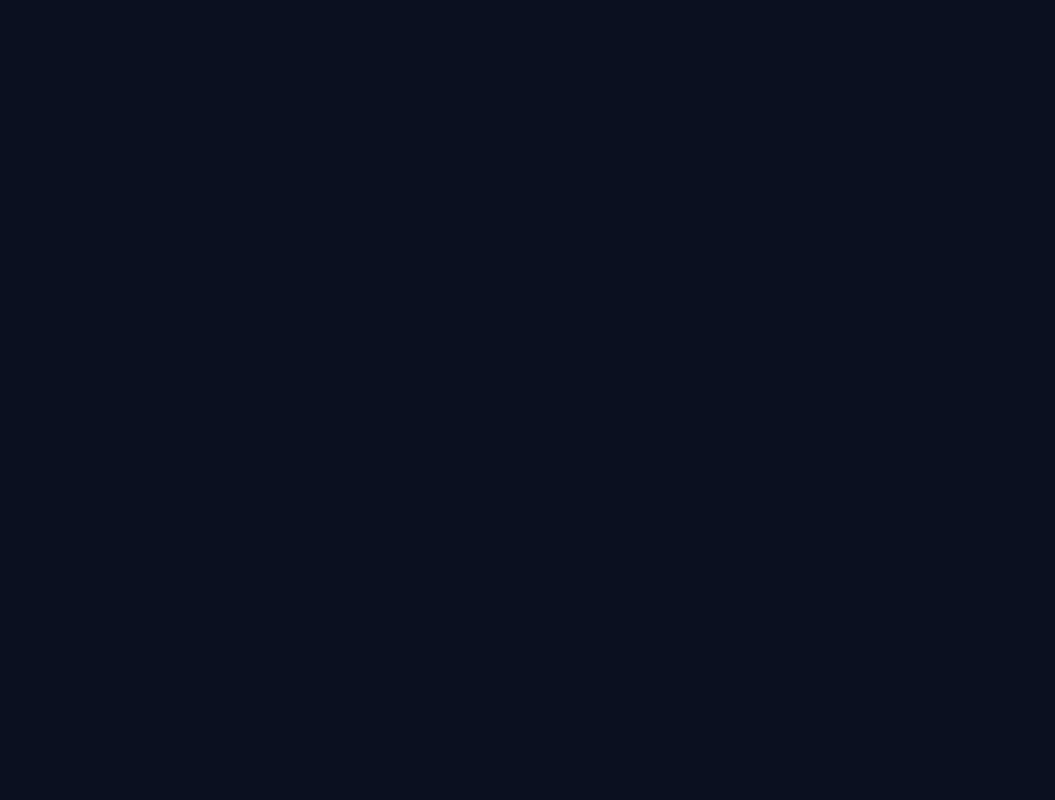
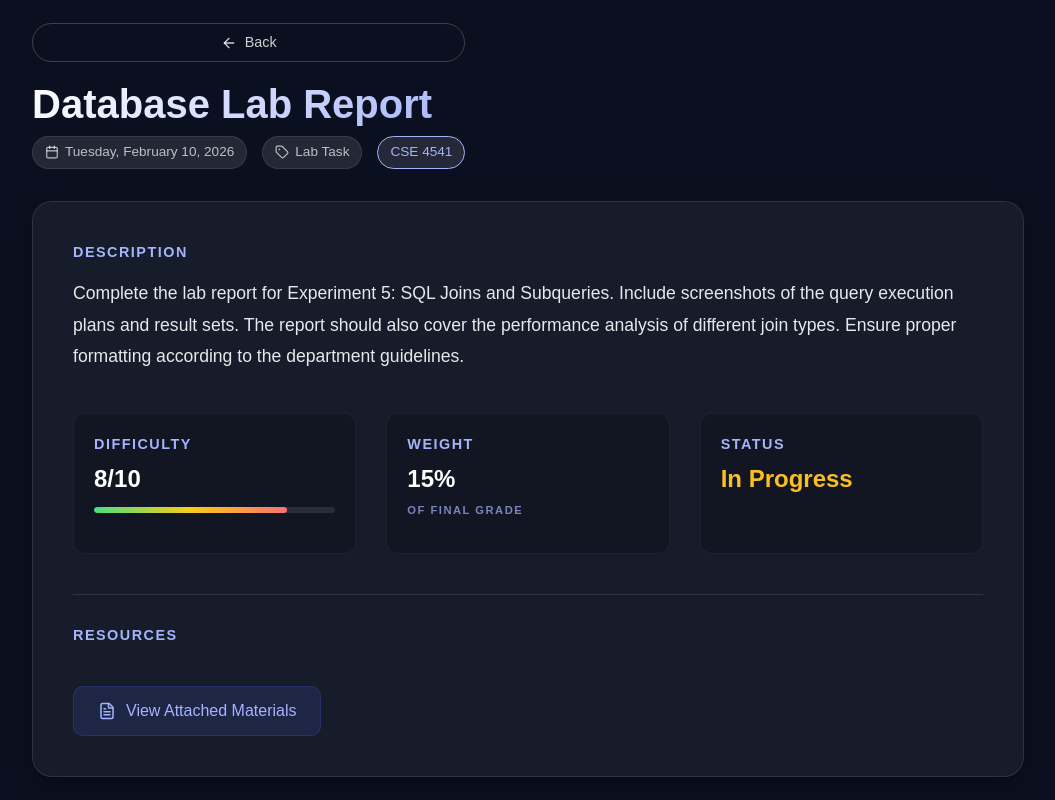
Before and after one commit to Deatrax/ProjectRPS, a React (Vite) app in the folder client/: page /tasks/1 in a window 1280 px wide. Before the commit this address had no page. Shown: the whole page, without its empty margins (112-1167 px from the left). Built offline with nearby package versions, Linux system fonts and the light colour scheme.

Commit message:
added task details

```diff
--- a/client/src/components/CourseDetails.jsx
+++ b/client/src/components/CourseDetails.jsx
@@ -1,7 +1,9 @@
 import React, { useState } from 'react';
+import { useNavigate } from 'react-router-dom';
 import './CourseDetails.css'; // Make sure your CSS file is imported here
 
 const CourseDetails = () => {
+    const navigate = useNavigate();
     // State for the active tab ('tasks' or 'materials')
     const [activeTab, setActiveTab] = useState('tasks');
 
@@ -94,9 +96,15 @@ const CourseDetails = () => {
                                 <div
                                     key={task.id}
                                     className={`list-item task-item ${task.completed ? 'is-completed' : ''}`}
-                                    onClick={() => toggleTask(task.id)}
+                                    onClick={() => navigate(`/tasks/${task.id}`)}
                                 >
-                                    <div className="custom-checkbox">
+                                    <div
+                                        className="custom-checkbox"
+                                        onClick={(e) => {
+                                            e.stopPropagation();
+                                            toggleTask(task.id);
+                                        }}
+                                    >
                                         <svg viewBox="0 0 24 24" className="check-icon">
                                             <polyline points="20 6 9 17 4 12"></polyline>
                                         </svg>
--- /dev/null
+++ b/client/src/components/TaskDetails.css
@@ -0,0 +1,164 @@
+/* Reusing styles from CourseDetails.css where possible for consistency */
+/* Basic resets and body styling */
+
+.task-details-container {
+    width: 80%;
+    max-width: 1000px;
+    margin: 0 auto;
+    text-align: center;
+    color: white;
+    font-family: 'Poppins', sans-serif;
+    animation: fadeIn 0.8s ease-out;
+}
+
+.tasks-header {
+    display: flex;
+    justify-content: space-between;
+    align-items: center;
+    margin-bottom: 2rem;
+    text-align: left;
+}
+
+.tasks-title-group {
+    display: flex;
+    flex-direction: column;
+}
+
+.tasks-title {
+    font-size: 2.5rem;
+    font-weight: 800;
+    margin: 0;
+    background: linear-gradient(135deg, #fff 0%, #a5b4fc 100%);
+    background-clip: text;
+    -webkit-background-clip: text;
+    -webkit-text-fill-color: transparent;
+}
+
+.tasks-meta {
+    display: flex;
+    gap: 15px;
+    margin-top: 10px;
+    font-size: 1rem;
+    color: rgba(255, 255, 255, 0.7);
+}
+
+.meta-tag {
+    background: rgba(255, 255, 255, 0.1);
+    padding: 5px 12px;
+    border-radius: 20px;
+    font-size: 0.85rem;
+    display: flex;
+    align-items: center;
+    gap: 6px;
+    border: 1px solid rgba(255, 255, 255, 0.1);
+}
+
+.glass-card {
+    background: rgba(255, 255, 255, 0.05);
+    border-radius: 20px;
+    padding: 40px;
+    backdrop-filter: blur(20px);
+    -webkit-backdrop-filter: blur(20px);
+    border: 1px solid rgba(255, 255, 255, 0.1);
+    box-shadow: 0 8px 32px rgba(0, 0, 0, 0.3);
+    text-align: left;
+}
+
+.description-section {
+    margin-bottom: 40px;
+}
+
+.section-label {
+    font-size: 0.9rem;
+    text-transform: uppercase;
+    letter-spacing: 1.5px;
+    color: #a5b4fc;
+    margin-bottom: 15px;
+    font-weight: 600;
+    display: block;
+}
+
+.description-text {
+    font-size: 1.1rem;
+    line-height: 1.8;
+    color: rgba(255, 255, 255, 0.9);
+}
+
+.details-grid {
+    display: grid;
+    grid-template-columns: repeat(auto-fit, minmax(200px, 1fr));
+    gap: 30px;
+    margin-bottom: 40px;
+}
+
+.detail-item {
+    background: rgba(0, 0, 0, 0.2);
+    padding: 20px;
+    border-radius: 12px;
+    border: 1px solid rgba(255, 255, 255, 0.05);
+}
+
+.detail-value {
+    font-size: 1.5rem;
+    font-weight: 700;
+    color: white;
+    margin-top: 5px;
+}
+
+.difficulty-bar {
+    height: 6px;
+    background: rgba(255, 255, 255, 0.1);
+    border-radius: 3px;
+    margin-top: 10px;
+    overflow: hidden;
+}
+
+.difficulty-fill {
+    height: 100%;
+    background: linear-gradient(90deg, #4ade80, #facc15, #f87171);
+    border-radius: 3px;
+    width: 0%;
+    /* Set via inline style */
+    transition: width 1s ease-out;
+}
+
+.materials-section {
+    border-top: 1px solid rgba(255, 255, 255, 0.1);
+    padding-top: 30px;
+}
+
+.material-link {
+    display: inline-flex;
+    align-items: center;
+    gap: 10px;
+    background: rgba(63, 81, 181, 0.2);
+    color: #a5b4fc;
+    padding: 12px 24px;
+    border-radius: 10px;
+    text-decoration: none;
+    transition: all 0.3s ease;
+    border: 1px solid rgba(63, 81, 181, 0.3);
+}
+
+.material-link:hover {
+    background: rgba(63, 81, 181, 0.4);
+    transform: translateY(-2px);
+    color: white;
+}
+
+.back-btn {
+    background: transparent;
+    border: 1px solid rgba(255, 255, 255, 0.2);
+    color: rgba(255, 255, 255, 0.8);
+    padding: 10px 20px;
+    border-radius: 30px;
+    cursor: pointer;
+    transition: all 0.3s;
+    font-size: 0.9rem;
+}
+
+.back-btn:hover {
+    background: rgba(255, 255, 255, 0.1);
+    color: white;
+    border-color: white;
+}
--- /dev/null
+++ b/client/src/components/TaskDetails.jsx
@@ -0,0 +1,114 @@
+import React, { useEffect, useState } from 'react';
+import { useParams, useNavigate } from 'react-router-dom';
+import { ArrowLeft, Calendar, FileText, BarChart2, Tag } from 'lucide-react';
+import './TaskDetails.css';
+
+const TaskDetails = () => {
+    const { id } = useParams();
+    const navigate = useNavigate();
+    const [task, setTask] = useState(null);
+
+    useEffect(() => {
+        // Mock data fetch - replacing with simulated delay
+        const fetchTask = () => {
+            // Simulate finding the task by ID from a potential list of mock tasks
+            const mockTask = {
+                _id: id || '1',
+                title: 'Database Lab Report',
+                description: 'Complete the lab report for Experiment 5: SQL Joins and Subqueries. Include screenshots of the query execution plans and result sets. The report should also cover the performance analysis of different join types. Ensure proper formatting according to the department guidelines.',
+                date: new Date('2026-02-10'),
+                category: 'Lab Task',
+                difficulty: 8,
+                course: 'CSE 4541',
+                materials: 'https://example.com/lab-manual.pdf'
+            };
+            setTask(mockTask);
+        };
+
+        fetchTask();
+    }, [id]);
+
+    if (!task) return <div className="loading-spinner">Loading...</div>;
+
+    const formatDate = (date) => {
+        return new Date(date).toLocaleDateString('en-US', {
+            weekday: 'long',
+            year: 'numeric',
+            month: 'long',
+            day: 'numeric'
+        });
+    };
+
+    return (
+        <div className="task-details-container">
+            <div className="tasks-header">
+                <div className="tasks-title-group">
+                    <button onClick={() => navigate(-1)} className="back-btn">
+                        <ArrowLeft size={16} style={{ marginRight: '8px', verticalAlign: 'middle' }} />
+                        Back
+                    </button>
+                    <h1 className="tasks-title" style={{ marginTop: '20px' }}>{task.title}</h1>
+                    <div className="tasks-meta">
+                        <div className="meta-tag">
+                            <Calendar size={14} />
+                            {formatDate(task.date)}
+                        </div>
+                        <div className="meta-tag">
+                            <Tag size={14} />
+                            {task.category}
+                        </div>
+                        <div className="meta-tag" style={{ color: '#a5b4fc', borderColor: '#a5b4fc' }}>
+                            {task.course}
+                        </div>
+                    </div>
+                </div>
+            </div>
+
+            <div className="glass-card">
+                <div className="description-section">
+                    <span className="section-label">Description</span>
+                    <p className="description-text">
+                        {task.description}
+                    </p>
+                </div>
+
+                <div className="details-grid">
+                    <div className="detail-item">
+                        <span className="section-label" style={{ marginBottom: '5px' }}>Difficulty</span>
+                        <div className="detail-value">{task.difficulty}/10</div>
+                        <div className="difficulty-bar">
+                            <div
+                                className="difficulty-fill"
+                                style={{ width: `${task.difficulty * 10}%` }}
+                            ></div>
+                        </div>
+                    </div>
+
+                    <div className="detail-item">
+                        <span className="section-label" style={{ marginBottom: '5px' }}>Weight</span>
+                        <div className="detail-value">15%</div>
+                        <div className="section-label" style={{ fontSize: '0.7rem', marginTop: '5px', opacity: 0.7 }}>of Final Grade</div>
+                    </div>
+
+                    <div className="detail-item">
+                        <span className="section-label" style={{ marginBottom: '5px' }}>Status</span>
+                        <div className="detail-value" style={{ color: '#fbbf24' }}>In Progress</div>
+                    </div>
+                </div>
+
+                {task.materials && (
+                    <div className="materials-section">
+                        <span className="section-label">Resources</span>
+                        <br />
+                        <a href={task.materials} target="_blank" rel="noopener noreferrer" className="material-link">
+                            <FileText size={18} />
+                            View Attached Materials
+                        </a>
+                    </div>
+                )}
+            </div>
+        </div>
+    );
+};
+
+export default TaskDetails;
--- a/client/src/main.jsx
+++ b/client/src/main.jsx
@@ -9,6 +9,7 @@ import SignUp from './pages/Signup/Signup.jsx';  // Import SignUp pag
 import Dashboard from './pages/Dashboard/Dashboard.jsx'; // Import Dashboard page
 import TaskPicker from './components/TaskPicker.jsx'; // Import TaskPicker component
 import CourseDetails from './components/CourseDetails.jsx'; // Import CourseDetails component
+import TaskDetails from './components/TaskDetails.jsx'; // Import TaskDetails component
 import { AuthProvider } from './context/AuthContext.jsx';
 
 createRoot(document.getElementById('root')).render(
@@ -23,6 +24,7 @@ createRoot(document.getElementById('root')).render(
           <Route path="/dashboard" element={<Dashboard />} />  {/* Dashboard Route */}
           <Route path="/taskpicker" element={<TaskPicker />} />  {/* Task Picker Route */}
           <Route path="/coursedetails" element={<CourseDetails />} /> {/* Course Details Route */}
+          <Route path="/tasks/:id" element={<TaskDetails />} /> {/* Task Details Route */}
         </Routes>
       </Router>
     </AuthProvider>
--- a/client/src/pages/Dashboard/Dashboard.jsx
+++ b/client/src/pages/Dashboard/Dashboard.jsx
@@ -287,12 +287,17 @@ const Dashboard = () => {
                             <div
                                 key={task.id}
                                 className={`task-item ${task.completed ? 'completed' : ''}`}
+                                onClick={() => window.location.href = `/tasks/${task.id}`}
+                                style={{ cursor: 'pointer' }}
                             >
                                 {/* Checkbox */}
                                 <input
                                     type="checkbox"
                                     checked={task.completed}
-                                    onChange={() => toggleTask(task.id)}
+                                    onChange={(e) => {
+                                        e.stopPropagation();
+                                        toggleTask(task.id);
+                                    }}
                                     className="task-checkbox"
                                 />
 
```
